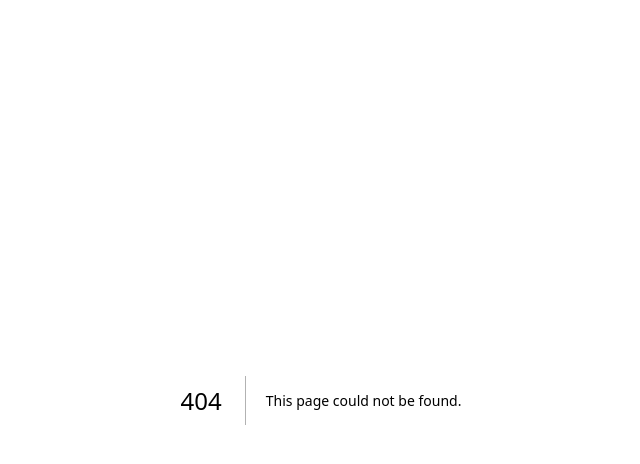
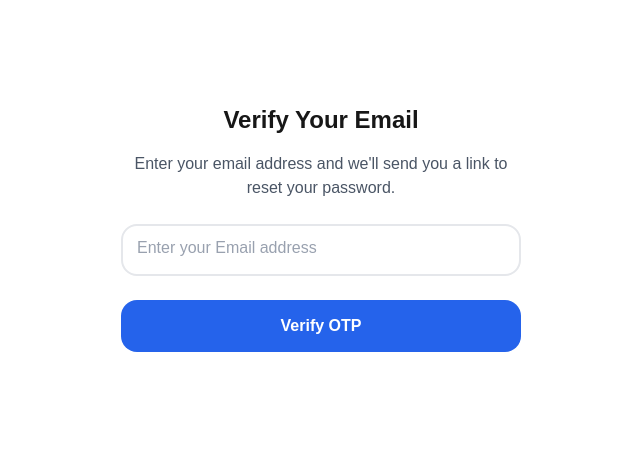
Before and after one commit to scalable-notification-feed-engine-org/scalable-notification-feed-engine-web-client, a Next.js app: page /forgot-password in a window 1280 px wide. Before the commit this address had no page. Shown: the top 464 px of the page, without its empty margins (319-959 px from the left). Built offline with nearby package versions, Linux system fonts and the light colour scheme.

Commit message:
feat(auth): implement forgot password recovery flow with event-driven verification

```diff
--- /dev/null
+++ b/src/app/(auth)/forgot-password/page.tsx
@@ -0,0 +1,82 @@
+'use client'
+import React, { useState } from 'react';
+import Button from '@/components/ui/Button';
+import Input from "@/components/ui/Input";
+
+
+export default function ForgotPasswordPage() {
+
+    const [email, setEmail] = useState("");
+    const [loading, setLoading] = useState(false);
+    const [errors, setErrors] = useState({email: ""});
+    const [message, setMessage] = useState("");
+
+    const handleVerify = async (e: React.FormEvent) => {
+        e.preventDefault();
+        let isValid = true;
+        const newErrors = {email:""};
+
+        if(!email){
+            newErrors.email = "Email Address is required";
+            isValid = false;
+        }
+        setErrors(newErrors);
+
+        if(isValid) {
+            try {
+
+                const url = `http://localhost:9092/forgot-password-request-code?email=${email}`;
+                setLoading(true);
+                const response = await fetch(url, {
+                    method: "POST",
+                });
+
+                if (response.ok) {
+                    setMessage("If an account exists for this email, you will receive a reset link shortly.");
+                } else {
+                    setMessage("Something went wrong. Please try again.");
+                }
+
+                console.log("message " , message);
+
+            }catch(err){
+                console.log(err);
+            }finally {
+                setLoading(false);
+            }
+        }
+    };
+
+    return (
+        <div className="max-w-md mx-auto mt-20 p-6 bg-white rounded-xl text-center">
+            <h1 className="text-2xl font-bold mb-4">Verify Your Email</h1>
+            <p className="text-gray-600 mb-6">
+                Enter your email address and we&#39;ll send you a link to reset your password.
+            </p>
+
+            {message ? (
+                <div className="p-4 mb-4 text-sm text-green-700 bg-green-100 rounded-lg">
+                    {message}
+                </div>
+            ) :
+
+            <form onSubmit={handleVerify} className="space-y-4">
+                <Input
+                    label="Enter your Email address"
+                    value={email}
+                    type="email"
+                    onChange={(e) => {
+                        setEmail(e.target.value);
+                        if(errors.email) {
+                            setErrors({email: ""});
+                        }
+                    }}
+                    id="email"
+                    error={errors.email}
+                />
+                <Button label="Verify OTP" isLoading={loading} type="submit" className="h-13"/>
+            </form>
+            }
+        </div>
+    );
+}
```
